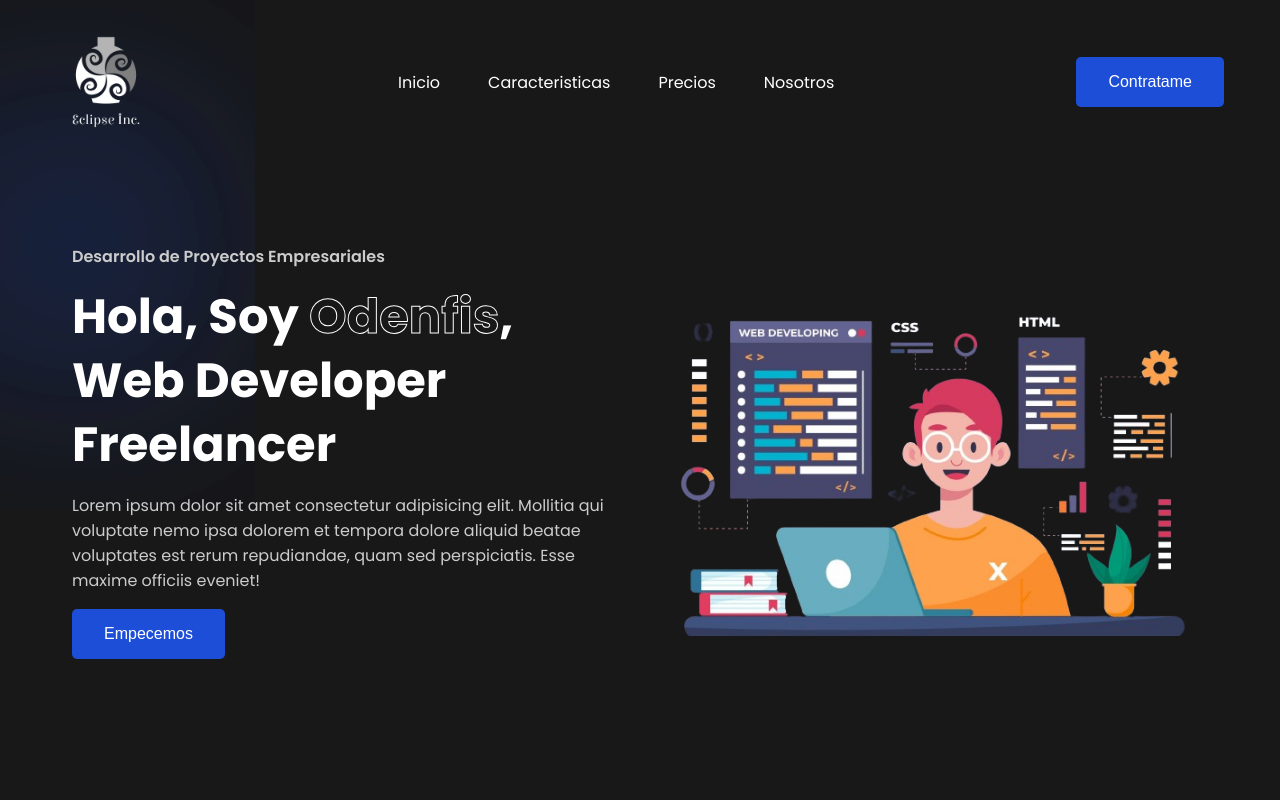
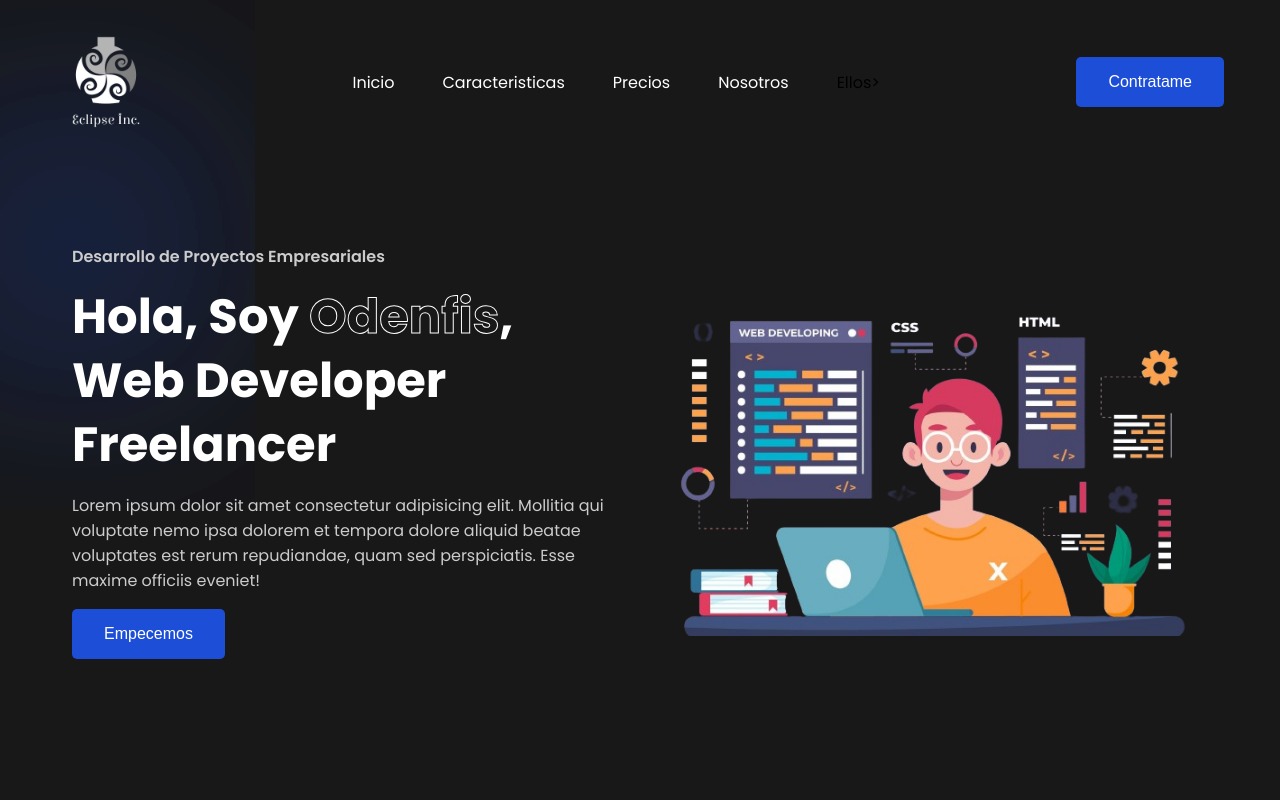
Before and after one commit to Ameri50/render, a plain HTML site: page index.html in a window 1280 px wide. Shown: the top 800 px of the page. Drawn offline with nearby package versions, Linux system fonts and the light colour scheme.

Commit message:
añadido la a

```diff
--- a/index.html
+++ b/index.html
@@ -19,6 +19,7 @@
             <li id="link1" class="link"><a href="#">Caracteristicas</a></li>
             <li id="link2" class="link"><a href="#">Precios</a></li>
             <li id="link3" class="link"><a href="#">Nosotros</a></li>
+            <li id="Link4" class="Link" <a href="#">Ellos</a>></li>
         </ul>
         <button class="btn">Contratame</button>
     </nav>
```
